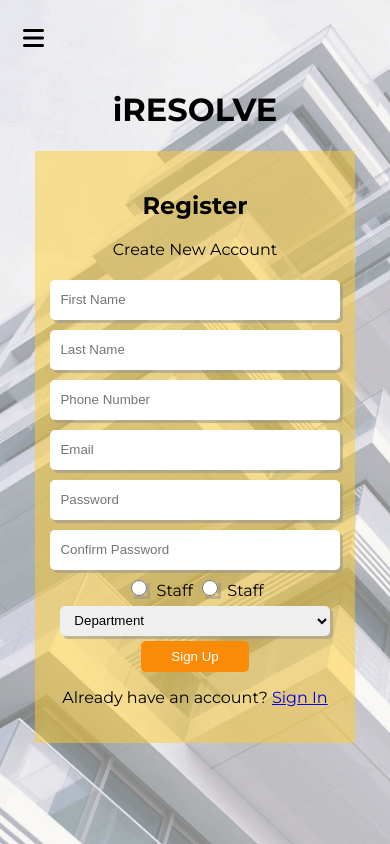
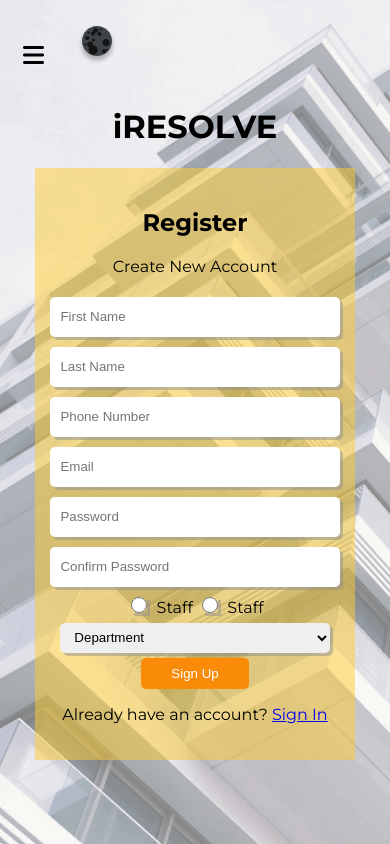
Before and after one commit to fasanyasam/sn-resposive-light-dark-theme, a plain HTML site: page index.html in a window 390 px wide. Drawn offline with Linux system fonts and the light colour scheme.

Commit message:
base html

```diff
--- a/index.html
+++ b/index.html
@@ -20,7 +20,13 @@
         <span class="sr-only">Open main menu</span>
         <span class="fa fa-bars" aria-hidden="true"></span>
       </a>
-
+      <a href="#"
+        id="dark-toggle"
+        class="menu-toggle"
+        aria-label="dark toggle">
+        <span class="sr-only">Dark mode </span>
+        <img src="images/dark-theme-icon.svg" alt="">
+      </a>
       <h1 class="logo"><span class="" >i</span>RESOLVE </h1>
 
       <nav id="main-menu" class="main-menu" aria-label="Main menu">
```
